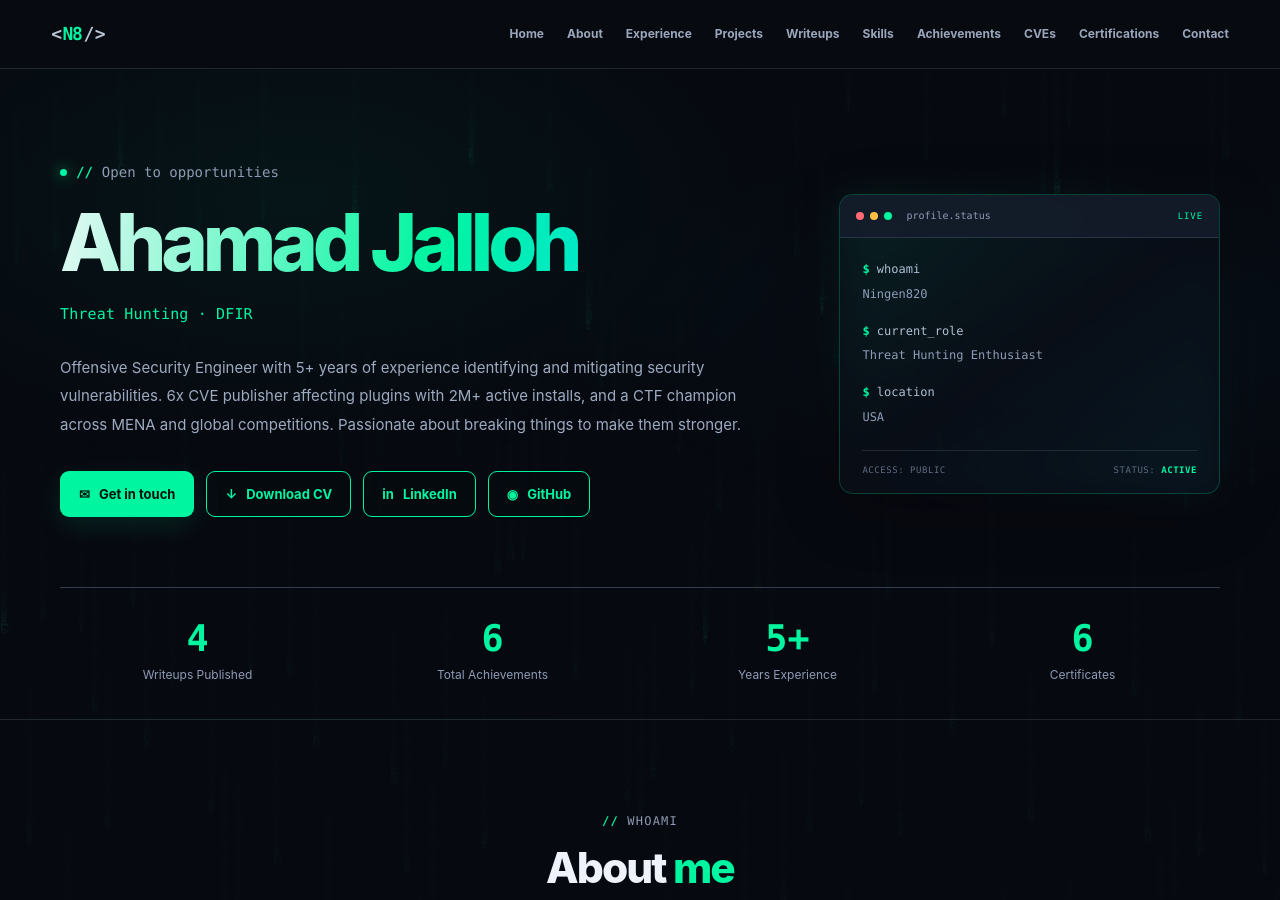
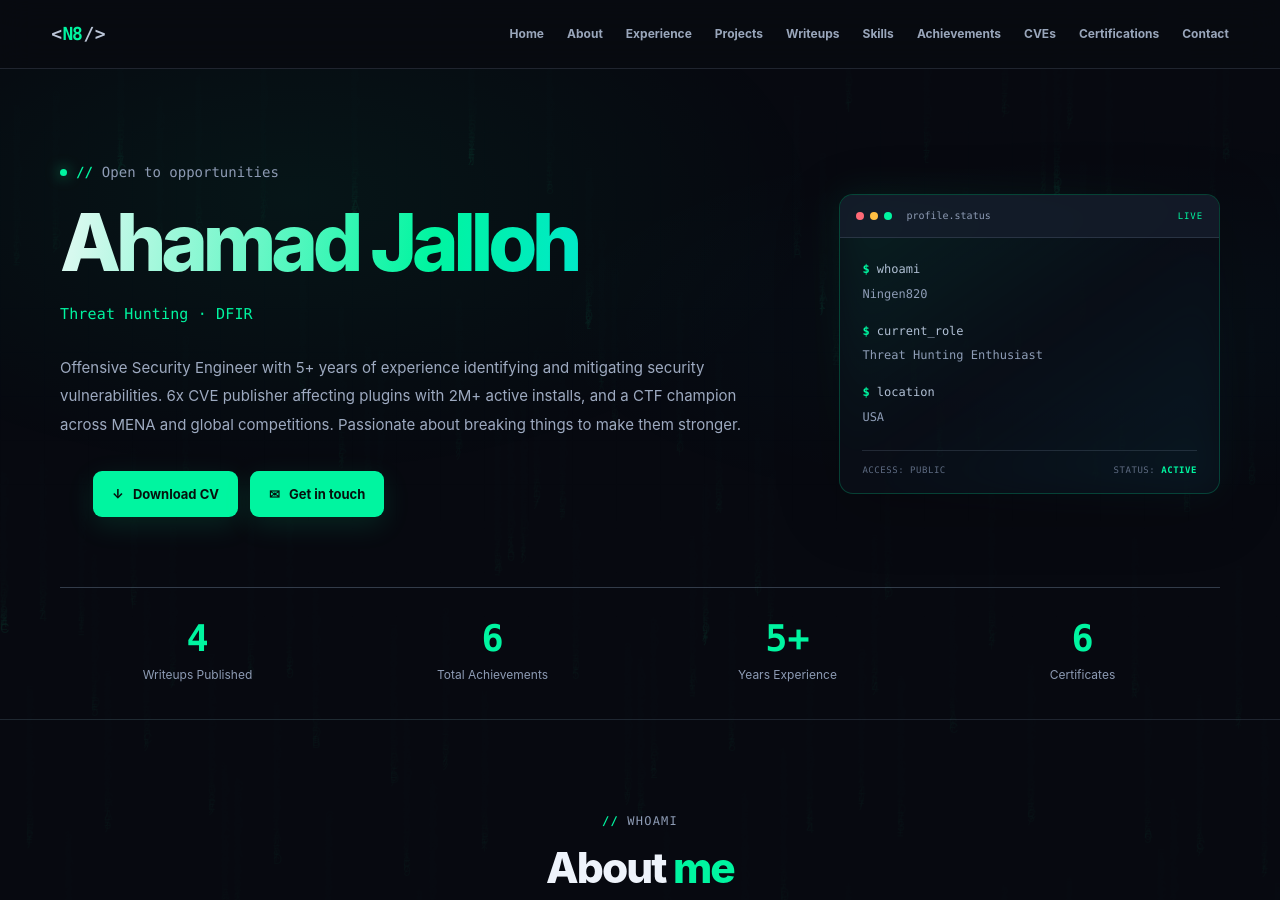
Before and after one commit to Ningen820/Ningen820.github.io, a Jekyll site: the page built from index.html, in a window 1280 px wide and 900 px high. Built offline with Jekyll 4.4.1, drawn with Linux system fonts in a browser that asks for light colours.

Commit message:
Update index.html

```diff
--- a/index.html
+++ b/index.html
@@ -12,10 +12,9 @@ description: Offensive security, vulnerability research, digital forensics, and
       <p class="hero-role">{{ p.hero_specialty | escape }}</p>
       <p class="hero-summary">{{ p.summary | escape }}</p>
       <div class="hero-actions">
-        {% if p.email != blank %}<a class="button button-primary" href="mailto:{{ p.email | escape }}"><span aria-hidden="true">✉</span> Get in touch</a>{% else %}<a class="button button-primary" href="#contact"><span aria-hidden="true">✉</span> Get in touch</a>{% endif %}
-        <a class="button button-outline" href="{{ p.cv_path | relative_url }}" download><span aria-hidden="true">↓</span> Download CV</a>
-        {% if p.linkedin_url != blank %}<a class="button button-outline" href="{{ p.linkedin_url | escape }}" target="_blank" rel="noopener noreferrer"><span aria-hidden="true">in</span> LinkedIn</a>{% endif %}
-        <a class="button button-outline" href="{{ p.github_url | escape }}" target="_blank" rel="noopener noreferrer"><span aria-hidden="true">◉</span> GitHub</a>
+        &nbsp;&nbsp;&nbsp;&nbsp;&nbsp;<a class="button button-primary" href="{{ p.cv_path | relative_url }}" download><span aria-hidden="true">↓</span> Download CV</a>
+        <a class="button button-primary" href="#contact"><span aria-hidden="true">✉</span> Get in touch</a>
+
       </div>
     </div>
     <div class="hero-aside" aria-label="Profile summary">
```
